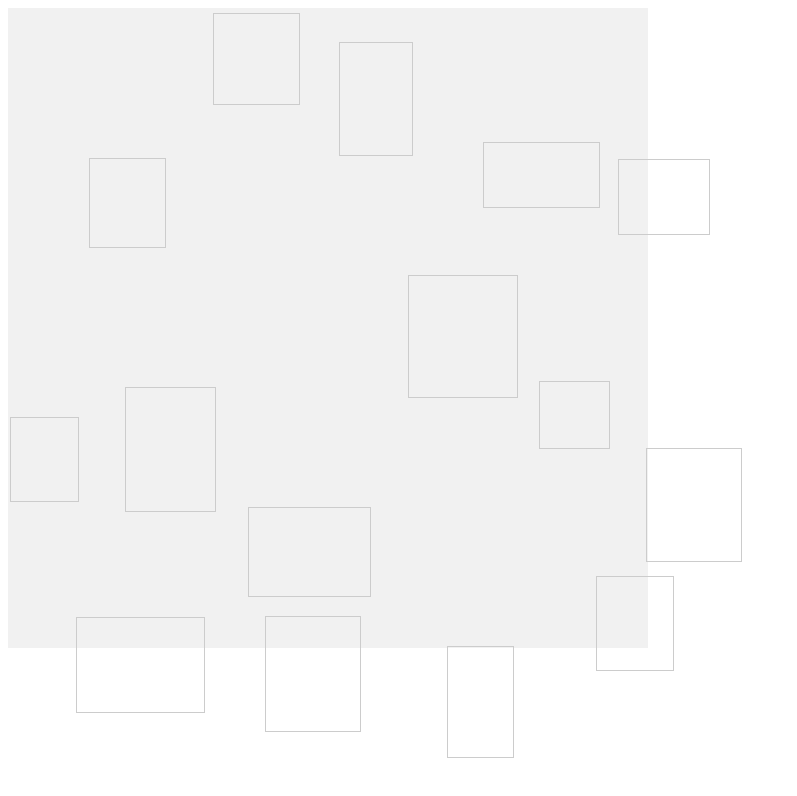
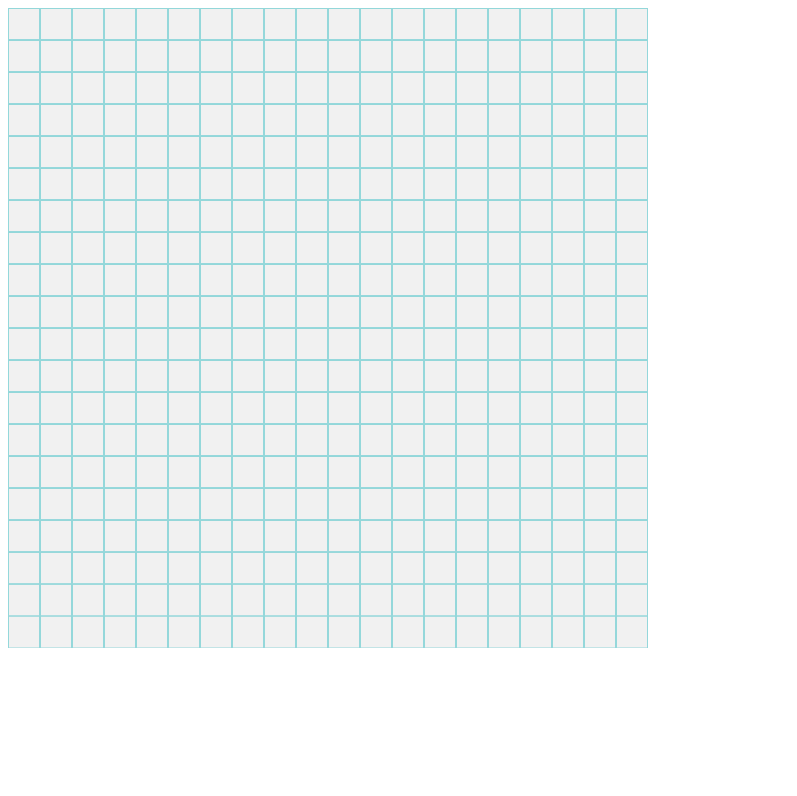
Before and after one commit to mareps/dungeon-generator, a website with bundled scripts: page src/index.html in a window 1280 px wide. Shown: the whole page, without its empty margins (0-797 px from the left). Built offline with nearby package versions, Linux system fonts and the light colour scheme.

Commit message:
creating canvas grid

```diff
--- a/package.json
+++ b/package.json
@@ -8,7 +8,7 @@
     "copy": "cp src/index.html dist",
 
     "build": "webpack --config webpack.dev.config.js",
-    "start:dev": "webpack-dev-server --open --config webpack.dev.config.js",
+    "start:dev": "webpack-dev-server --open --config webpack.dev.config.js && npm run copy",
     "lint": "tslint",
     "prettier": "prettier src --fix"
   },
--- a/src/grid.ts
+++ b/src/grid.ts
@@ -2,52 +2,57 @@ import { Room } from "./room";
 import { renderShape } from "./tools/renderShape";
 
 export class Grid {
+
     public base = 32;
-
     public width = this.base * 20;
     public height = this.base * 20;
+
     public rooms: Room[] = [];
 
     constructor() {
-
+        this.drawGrid(0, 0, this.width, this.height, this.base);
 
 
         this.addRoom();
         this.addRoom();
         this.addRoom();
         this.addRoom();
-        this.addRoom(); this.addRoom();
-        this.addRoom();
-        this.addRoom();
-        this.addRoom();
-        this.addRoom();
-        this.addRoom();
-        this.addRoom();
-        this.addRoom();
-        this.addRoom();
-        this.addRoom();
-        this.addRoom();
-        this.addRoom();
-        this.addRoom();
-        this.addRoom();
-        this.addRoom();
-        this.addRoom();
-        this.addRoom();
-        this.addRoom();
-        this.addRoom();
-        this.addRoom();
-        this.addRoom();
-        this.addRoom();
-        this.addRoom();
-        this.addRoom();
-        this.addRoom();
+    }
 
-        this.addRoom();
-        this.addRoom();
-        this.addRoom();
-        this.addRoom();
+    public drawScene(): void {
 
     }
+
+    public drawGrid(x: number, y: number, width: number, height: number, cellSize: number): void {
+
+        const scene = document.getElementById('scene') as HTMLCanvasElement;
+        const ctx = scene.getContext('2d');
+
+        scene.width = width;
+        scene.height = height;
+
+        ctx.fillStyle = "#f1f1f1";
+        ctx.fillRect(x, y, width, height);
+
+
+
+        ctx.beginPath();
+        ctx.strokeStyle = "#94d7da";
+
+        for(var x1 = x; x1 <= width; x1 = x1 + cellSize) {
+            ctx.moveTo(x1, 0);
+            ctx.lineTo(x1, height);
+            ctx.stroke();
+        }
+
+        for(var y1 = y; y1 <= height; y1 = y1 + cellSize) {
+            ctx.moveTo(0, y1);
+            ctx.lineTo(width, y1);
+            ctx.stroke();
+        }
+        ctx.closePath();
+    }
+
 
     public addRoom(): void {
         const newRoom = new Room();
--- a/src/index.html
+++ b/src/index.html
@@ -1,17 +1,19 @@
 <!DOCTYPE html>
 <html lang="pt-br">
+
 <head>
     <meta charset="UTF-8">
     <meta name="viewport" content="width=device-width, initial-scale=1.0">
     <title>Gerador de cavernas</title>
 </head>
+
 <body>
 
-    <div id="viewport" style="position: relative;background-color:#f1f1f1;width:640px;height:640px;">
-
-    </div>
+    <canvas id="scene">
+    </canvas>
 
     <script src="bundle.js"></script>
 
 </body>
+
 </html>
--- a/src/tools/renderShape.ts
+++ b/src/tools/renderShape.ts
@@ -1,6 +1,6 @@
 
 export function renderShape(config): void {
-    const viewport = document.getElementById('viewport');
+    const scene = document.getElementById('scene');
 
     const shape = document.createElement('div');
     shape.className = 'room'
@@ -13,5 +13,5 @@ export function renderShape(config): void {
     shape.style.top = `${config.y}px`;
     shape.style.left = `${config.x}px`;
 
-    viewport.appendChild(shape);
+    scene.appendChild(shape);
 }
```
